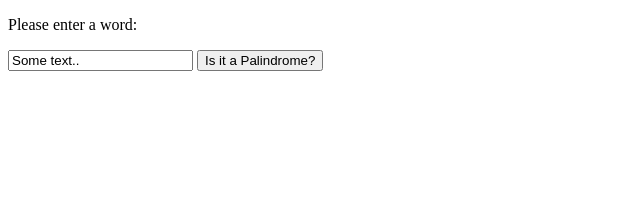
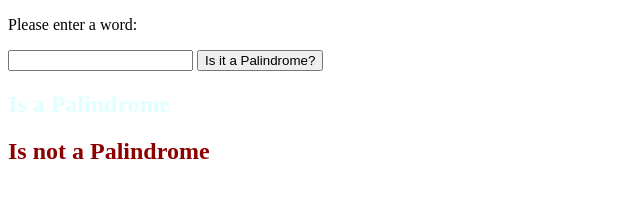
Before and after one commit to TimTasabooya/palindrome, a plain HTML site: page index.html in a window 1280 px wide. Shown: the whole page, without its empty margins (0-640 px from the left). Drawn offline with Linux system fonts and the light colour scheme.

Commit message:
added some css

```diff
--- a/index.html
+++ b/index.html
@@ -9,6 +9,13 @@
   <title>Palindrome Checker</title>
   <style>
     /* CSS */
+    .listHeading1 {
+      color: lightcyan;
+    }
+    .listHeading2 {
+      color: darkred;
+    }
+
   </style>
   <script>
     // JAVASCRIPT
@@ -23,9 +30,16 @@
 </head>
 <body>
   <p>Please enter a word: </p>
-  <input id="myInput" value="Some text..">
+  <input id="myInput" value="">
     <button id="myBtn" onclick="javascript:alert('Hello World!')">
     Is it a Palindrome?</button>
 
+<h2 class="listHeading1">Is a Palindrome</h2>
+
+
+<h2 class="listHeading2">Is not a Palindrome</h2>
+
+
+
 </body>
 </html>
```
